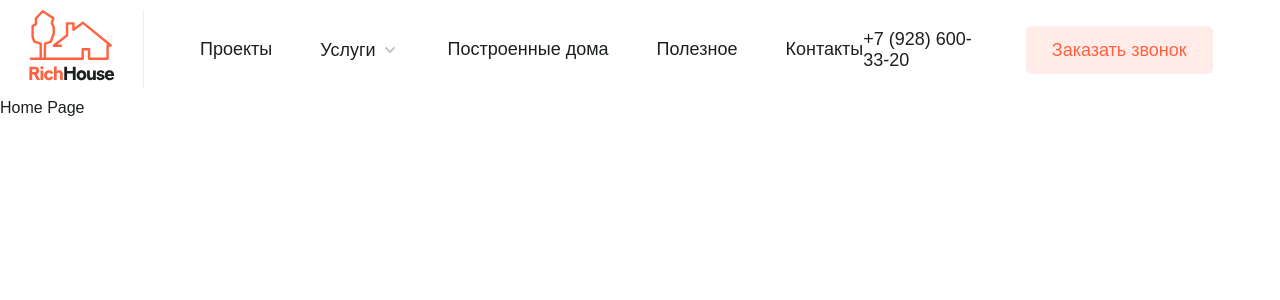
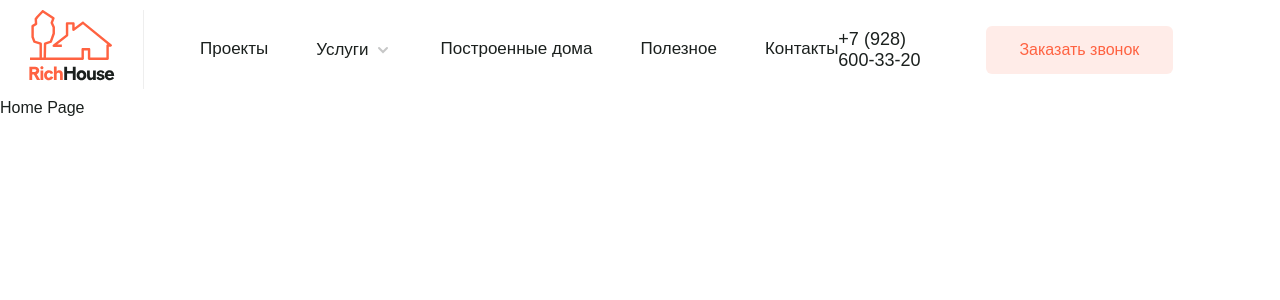
Before and after one commit to ElizavetaLeus/rich-house, a Vue app: page / in a window 1280 px wide. Shown: the top 300 px of the page. Built offline with nearby package versions, Linux system fonts and the light colour scheme.

Commit message:
изменила размер шрифта

```diff
--- a/src/components/ui/AppButton.vue
+++ b/src/components/ui/AppButton.vue
@@ -61,7 +61,7 @@ const emitListener = () => {
   padding-block: 16px;
   border-radius: 6px;
   border: none;
-  font-size: 18px;
+  font-size: 16px;
   width: 100%;
   height: 53px;
   transition: 0.3s;
--- a/src/components/ui/AppMenuItem.vue
+++ b/src/components/ui/AppMenuItem.vue
@@ -38,7 +38,7 @@ withDefaults(defineProps<Props>(), {
 <style module>
 .listItem {
   --height-item: 20px;
-  font-size: 18px;
+  font-size: 17px;
   line-height: 1;
   position: relative;
   height: var(--height-item);
```
